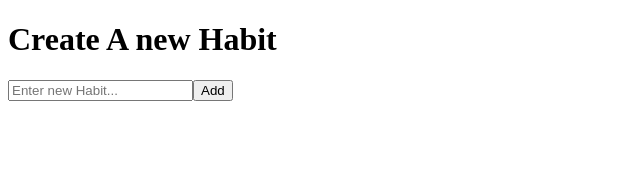
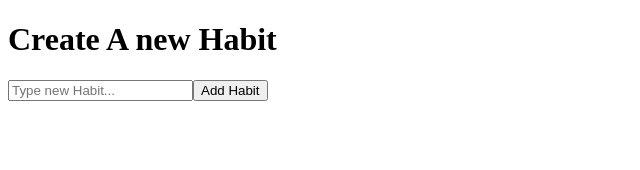
Before and after one commit to GUNAVANTH333/GrowHabit, a React (Vite) app: page / in a window 1280 px wide. Shown: the top 170 px of the page, without its empty margins (0-640 px from the left). Built offline with nearby package versions, Linux system fonts and the light colour scheme.

Commit message:
now you can add habits dad q

```diff
--- a/src/components/Tracker/Tracker.css
+++ b/src/components/Tracker/Tracker.css
@@ -1,3 +1,6 @@
 #add_habit {
     display: flex;
 }
+.habit_element {
+    list-style: none;
+}
--- a/src/components/Tracker/Tracker.jsx
+++ b/src/components/Tracker/Tracker.jsx
@@ -1,17 +1,27 @@
 import { useState } from "react";
 import "./Tracker.css"
 function Tracker() {
-    const [habits,setNewHabit] = useState({})
+    const [habits,setNewHabit] = useState([])
+    const [input,setInput] = useState('')
     const updateHabits = () => {
-        setNewHabit()
+        setNewHabit([...habits,input])
+        console.log(habits)
+        setInput('')
     }
     return (
         <>
         <h1>Create A new Habit</h1>
-        <div id="add_habit">
+        {/* <div id="add_habit">
             <input placeholder="Enter new Habit..."/>
             <button onClick={updateHabits}>Add</button>
-        </div>
+        </div> */}
+        <input value= {input} placeholder="Type new Habit..." onChange={(event) => setInput(event.target.value)}></input>
+        <button onClick={updateHabits}>Add Habit</button>
+        <ul>
+        {habits.map((i) => {
+            return <li className="habit_element">{i}</li>
+        })}
+        </ul>
         </>
     );
 }
```
